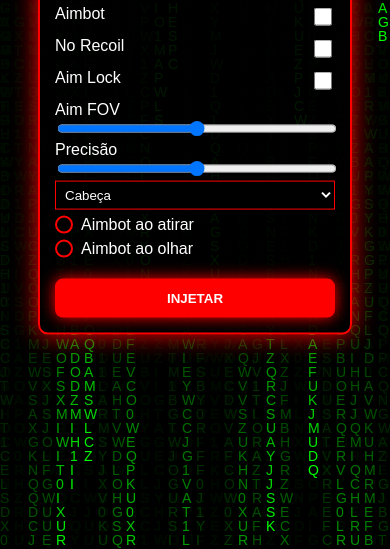
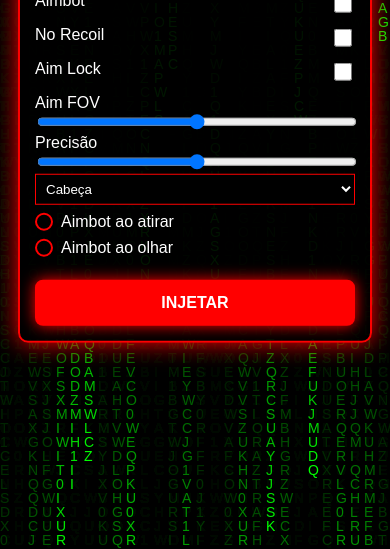
Before and after one commit to victormizael/AUXILIO-DE-MIRA-VICTOR-FF, a plain HTML site: page index.html in a window 390 px wide. Shown: the part 295-844 px from the top of the page. Drawn offline with Linux system fonts and the light colour scheme.

Commit message:
Enhance responsiveness and style adjustments
Updated styles for responsiveness and improved layout.

```diff
--- a/index.html
+++ b/index.html
@@ -2,6 +2,10 @@
 <html lang="pt-br">
 <head>
 <meta charset="UTF-8">
+
+<!-- 🔥 ESSA LINHA RESOLVE O PROBLEMA -->
+<meta name="viewport" content="width=device-width, initial-scale=1.0">
+
 <title>Victor FF</title>
 
 <style>
@@ -11,6 +15,7 @@ body {
     font-family: Arial;
     overflow: hidden;
     color: white;
+    font-size: 16px;
 }
 
 /* fundo matrix */
@@ -26,7 +31,10 @@ canvas {
     top: 50%;
     left: 50%;
     transform: translate(-50%, -50%);
-    width: 280px;
+
+    width: 90%;            /* 🔥 responsivo */
+    max-width: 320px;      /* 🔥 limite */
+
     padding: 15px;
     background: rgba(0,0,0,0.9);
     border: 2px solid red;
@@ -37,12 +45,13 @@ canvas {
 .menu h2 {
     text-align: center;
     color: red;
+    font-size: 22px;
 }
 
 .row {
     display: flex;
     justify-content: space-between;
-    margin: 8px 0;
+    margin: 10px 0;
 }
 
 input[type="checkbox"] {
@@ -56,7 +65,7 @@ input[type="range"] {
 
 select {
     width: 100%;
-    padding: 5px;
+    padding: 6px;
     background: black;
     color: white;
     border: 1px solid red;
@@ -66,7 +75,7 @@ select {
 .radio {
     display: flex;
     align-items: center;
-    margin: 6px 0;
+    margin: 8px 0;
     cursor: pointer;
 }
 
@@ -86,7 +95,7 @@ select {
 .btn {
     margin-top: 15px;
     width: 100%;
-    padding: 12px;
+    padding: 14px;
     background: red;
     border: none;
     color: white;
@@ -94,9 +103,10 @@ select {
     border-radius: 8px;
     cursor: pointer;
     box-shadow: 0 0 15px red;
+    font-size: 16px;
 }
 
-/* 🔥 tela de injeção */
+/* tela de injeção */
 #loading {
     position: fixed;
     top:0;left:0;
@@ -173,11 +183,9 @@ select {
         <span>Aimbot ao olhar</span>
     </div>
 
-    <!-- 🔥 BOTÃO NOVO -->
     <button class="btn" onclick="inject()">INJETAR</button>
 </div>
 
-<!-- 🔥 TELA INJETANDO -->
 <div id="loading">
     <h2 style="color:red;">INJETANDO...</h2>
 
@@ -189,13 +197,11 @@ select {
 </div>
 
 <script>
-// rádio
 function selectRadio(el){
     document.querySelectorAll(".radio").forEach(r=>r.classList.remove("active"));
     el.classList.add("active");
 }
 
-// 🔥 INJETAR
 function inject(){
     const loading = document.getElementById("loading");
     const bar = document.getElementById("bar");
@@ -216,16 +222,14 @@ function inject(){
 
             status.innerText = "Abrindo Free Fire...";
 
-            // tentativa de abrir app
             setTimeout(()=>{
                 window.location.href = "intent://#Intent;package=com.dts.freefireth;end";
             }, 800);
         }
 
-    }, 30); // ~3 segundos
+    }, 30);
 }
 
-// 🔴 MATRIX
 const canvas = document.getElementById("matrix");
 const ctx = canvas.getContext("2d");
 
@@ -264,4 +268,4 @@ setInterval(draw, 33);
 </script>
 
 </body>
-</html>
+    </html>
```
